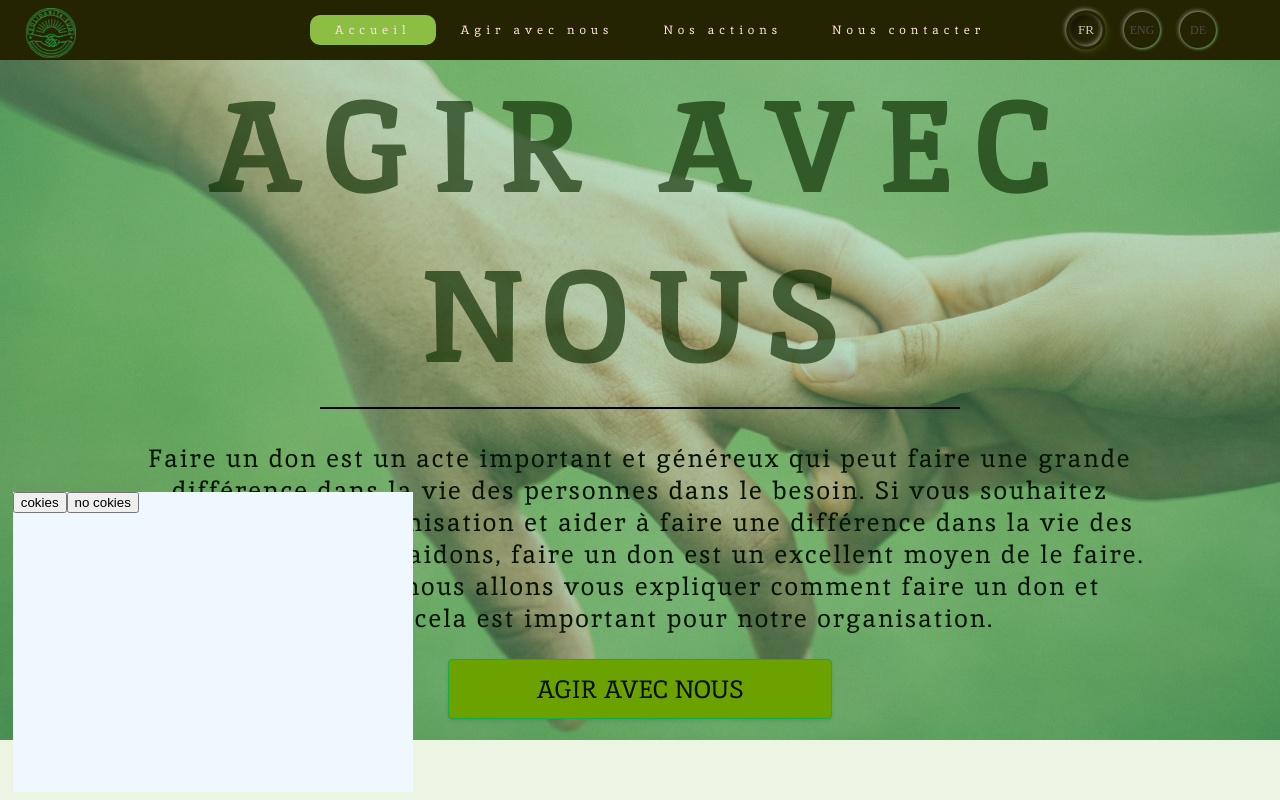
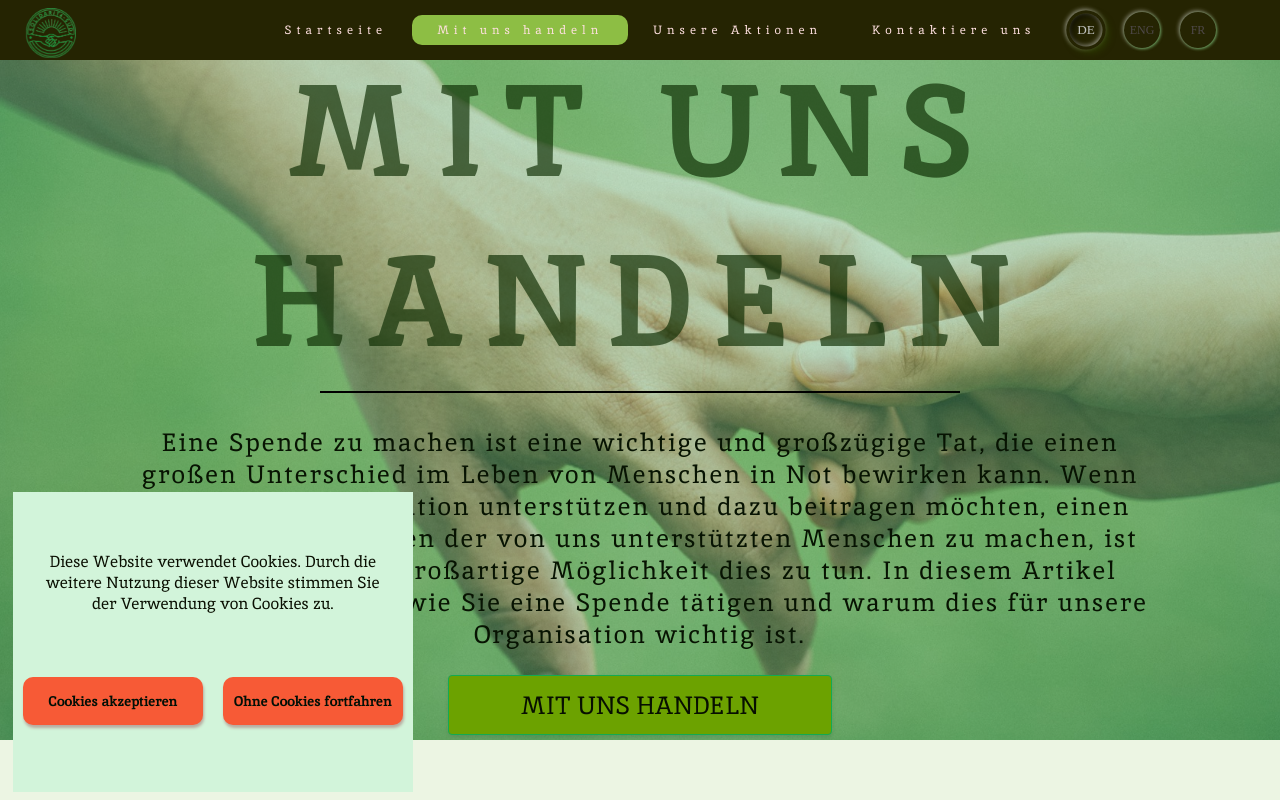
Before and after one commit to slimanej4c/sud, a Next.js app: page /agir in a window 1280 px wide. Shown: the top 800 px of the page. Built offline with nearby package versions, Linux system fonts and the light colour scheme.

Commit message:
add part88

```diff
--- a/Redux/langue/langue_redux.js
+++ b/Redux/langue/langue_redux.js
@@ -72,8 +72,9 @@ export const Set_langue_redux= (lang) => async dispatch => {
      const initialState = {
 
 
-        langue:'FR',
+        langue:'DE',
         cookies_accepted:false,
+        cookies_visible:false,
         current_image:0,
         to:"/",
         wait_to:0,
@@ -99,6 +100,7 @@ export const Set_langue_redux= (lang) => async dispatch => {
             ...state,
 
             cookies_accepted:action.set_cookies,
+            cookies_visible:true,
 
 
           }
--- a/hocs/Layout.js
+++ b/hocs/Layout.js
@@ -36,7 +36,9 @@ const [show_model, setshow_model] = useState(true);
 const [clickedd, setClickedd] = useState(false);
 const [To_link, setTo_link] = useState(2000);
 const [showNav, setShowNav] = useState(true);
-
+const routerr = useRouter();
+const currentPath = routerr.pathname;
+const lastWord = "/"+currentPath.split('/').slice(-1)[0];
 useEffect(() => {
 
 
@@ -150,6 +152,23 @@ const itemVariants = {
     },
   },
 };
+const modelVariants = {
+  hidden: { x: "-100%", opacity: 0 },
+  visible: {
+    x: 0,
+    opacity: 1,
+    transition: {
+
+      duration: 2,
+      type: "spring",
+      stiffness: 50,
+      mass: 1,
+      damping: 10,
+      staggerChildren: 0.1,
+      delayChildren: 0.5,
+    },
+  },
+};
 const logoVariants = {
   rotate: {
     transform: "rotate(360deg)",
@@ -198,15 +217,16 @@ const MenuIcon = () => {
 const radio_input=()=>{
   return(
     <div className="radio-input">
-      <label className="label" >
+
+      <label className="label">
         <input
           type="radio"
-          name="radio1"
-          value="FR"
-          checked={props.langue === "FR"}
+          name="radio3"
+          value="DE"
+          checked={props.langue === "DE"}
           onChange={handleLanguageChange}
         />
-        <span className="check">FR</span>
+        <span className="check">DE</span>
       </label>
       <label className="label">
         <input
@@ -218,16 +238,17 @@ const radio_input=()=>{
         />
         <span className="check">ENG</span>
       </label>
-      <label className="label">
+      <label className="label" >
         <input
           type="radio"
-          name="radio3"
-          value="DE"
-          checked={props.langue === "DE"}
+          name="radio1"
+          value="FR"
+          checked={props.langue === "FR"}
           onChange={handleLanguageChange}
         />
-        <span className="check">DE</span>
+        <span className="check">FR</span>
       </label>
+
     </div>
 
   )
@@ -275,10 +296,11 @@ const Nav=()=>{
             <motion.li
               key={item.id}
               variants={itemVariants}
-              className={item.to ===props.to ? contact_div : other_div}
+              className={item.to ===lastWord  ? contact_div : other_div}
             >
               <Link className="nav-link" href={item.to} onClick={() => clicked(item.to)}>
                 {item.title}
+
 
               </Link>
             </motion.li>
@@ -289,6 +311,28 @@ const Nav=()=>{
   )
 }
 
+const texts_model = {
+  FR: {
+    title: 'Ce site utilise des cookies.',
+    content: 'Ce site utilise des cookies. En continuant à utiliser ce site, vous consentez à l\'utilisation des cookies.',
+    acceptButton: 'Accepter les cookies',
+    continueButton: 'Continuer sans cookies'
+  },
+  ENG: {
+    title: 'This site uses cookies.',
+    content: 'This site uses cookies. By continuing to use this site, you consent to the use of cookies.',
+    acceptButton: 'Accept cookies',
+    continueButton: 'Continue without cookies'
+  },
+  DE: {
+    title: 'Diese Website verwendet Cookies.',
+    content: 'Diese Website verwendet Cookies. Durch die weitere Nutzung dieser Website stimmen Sie der Verwendung von Cookies zu.',
+    acceptButton: 'Cookies akzeptieren',
+    continueButton: 'Ohne Cookies fortfahren'
+  }
+};
+
+  const { title, content, acceptButton, continueButton } = texts_model[props.langue];
 
     return (
   <>
@@ -313,12 +357,21 @@ const Nav=()=>{
      <div className='layout-header'>
         <div className="layout-container">
           {props.children}
-         <div className={'layout-model'} style={{visibility: props.cookies_accepted ?  "hidden"  : "visible" }}>
-                  <button className='' onClick={()=>accept_cookies(true)}>cokies</button>
-                  <button className='' onClick={()=>accept_cookies(false)}>no cokies</button>
+         <motion.div
+           variants={modelVariants}
+                initial="hidden"
+                animate="visible"
+                className={'layout-model'} style={{visibility: props.cookies_visible ?  "hidden"  : "visible" }}>
+           <div className='txt'>
+
+            <p>{content}</p>
+           </div>
+
+          <div className="cookie-buttons">
+            <button className='btn' onClick={()=>accept_cookies(true)}> {acceptButton}</button>
+            <button className='btn' onClick={()=>accept_cookies(false)}> {continueButton}</button>
           </div>
-
-
+          </motion.div>
         </div>
         <div className="whatsapp-iconn">
         <FontAwesomeIcon icon={faSquareWhatsapp} style={{fontSize:50 , color:"green"}}  onClick={()=>openwhatsapp()}/>
@@ -346,6 +399,7 @@ const mapStateToProps = (state) => ({
 
   langue:state.change_langue_reducer.langue,
   cookies_accepted:state.change_langue_reducer.cookies_accepted,
+  cookies_visible:state.change_langue_reducer.cookies_visible,
   to:state.change_langue_reducer.to,
   wait_to:state.change_langue_reducer.wait_to,
 
--- a/styles/Layout.css
+++ b/styles/Layout.css
@@ -9,8 +9,43 @@ body {
   position: fixed;
   bottom: 1%;
   left:1%;
-  background-color: aliceblue;
+  background-color: rgb(210, 244, 218);
   z-index: 30;
+}
+.layout-model .txt {
+  display: flex;
+  flex-direction: column;
+  text-align: center;
+  justify-content: center;
+  align-items: center;
+  font-family:inika_reg;
+  height: 60%;
+  width: 100%;
+}
+.layout-model p {
+  color: #090e01;
+  padding: 5%;
+  font-size: 16px;
+}
+.cookie-buttons{
+  display: flex;
+  width: 100%;
+  height: 40%;
+  justify-content: space-around;
+
+
+}
+.cookie-buttons .btn{
+  text-decoration: none;
+background-color: #f75a36;
+ height: 40%;
+ width: 45%;
+ color: rgb(0, 15, 6);
+ border-radius: 10px;
+ padding-left: 2%;
+ padding-right: 2%;
+ font-size: 14px;
+ box-shadow: 1px 3px 3px 0px  #b8aba0;
 }
   .menu-icon {
     width: 30px;
@@ -322,6 +357,40 @@ body {
         right: 0px;
 
       }
+      .radio-input .label .check {
+        color:rgb(112, 101, 101);
+        font-size: 12px;
+        width: 30px;
+        height: 30px;
+        display: flex;
+        justify-content: center;
+        align-items: center;
+        border-radius: 50%;
+        cursor: pointer;
+        transition: 0.3s;
+        border: 3px solid transparent;
+        box-shadow: 1px 1px 3px rgba(140, 244, 147, 0.5),
+         -1px -1px 4px rgba(255, 255, 255, 0.5);
+      }
+
+      .radio-input .label input:checked + .check {
+        color:rgb(0, 0, 0);
+        background-color: #8dbe4490;
+        box-shadow: 3px 3px 6px rgba(87, 94, 74, 0.5),
+         -1px -1px 4px rgba(255, 255, 255, 0.5),
+         inset 3px 3px 6px rgba(0, 0, 0, 0.5),
+         inset -1px -1px 4px rgba(24, 24, 24, 0.5);
+        transform: scale(1.1);
+      }
+      .layout-model{
+        width: 98%;
+
+        font-size: 14px;
+      }
+      .layout-model .btn{
+
+        font-size: 14px;
+      }
       .menu-icon{
           position: fixed;
           visibility: visible;
```
